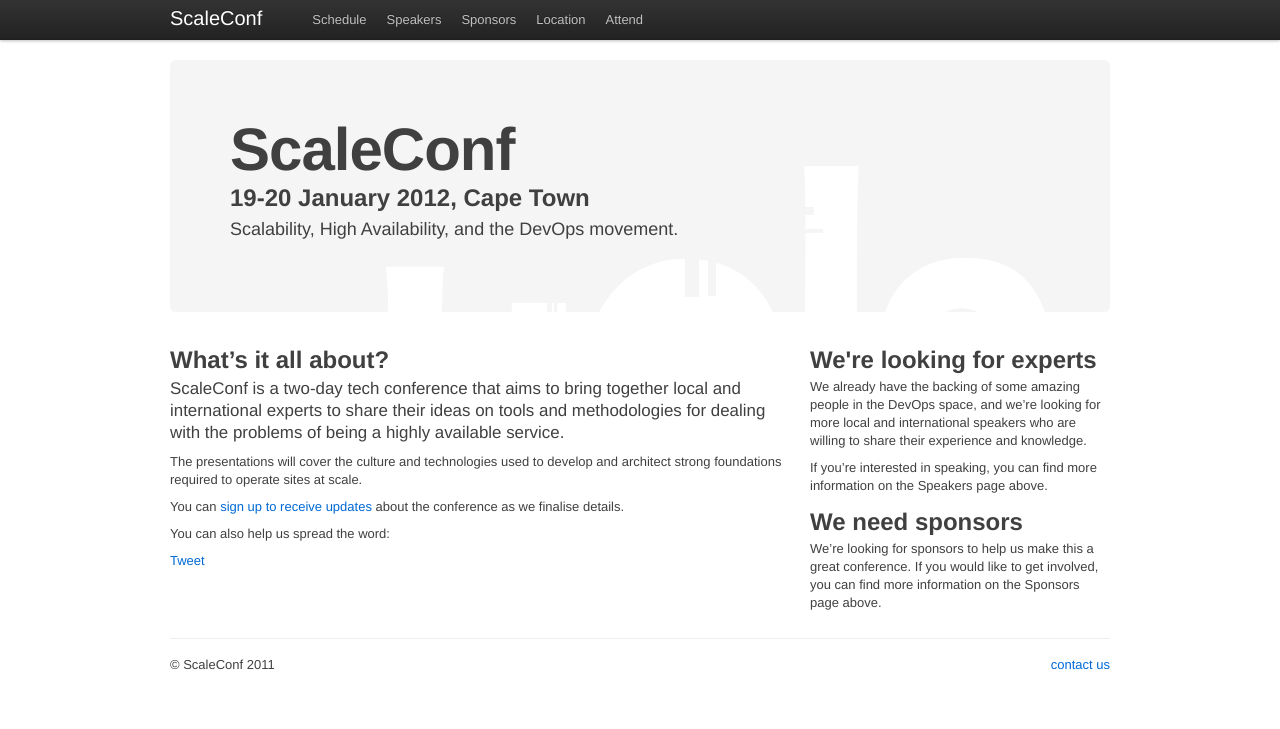
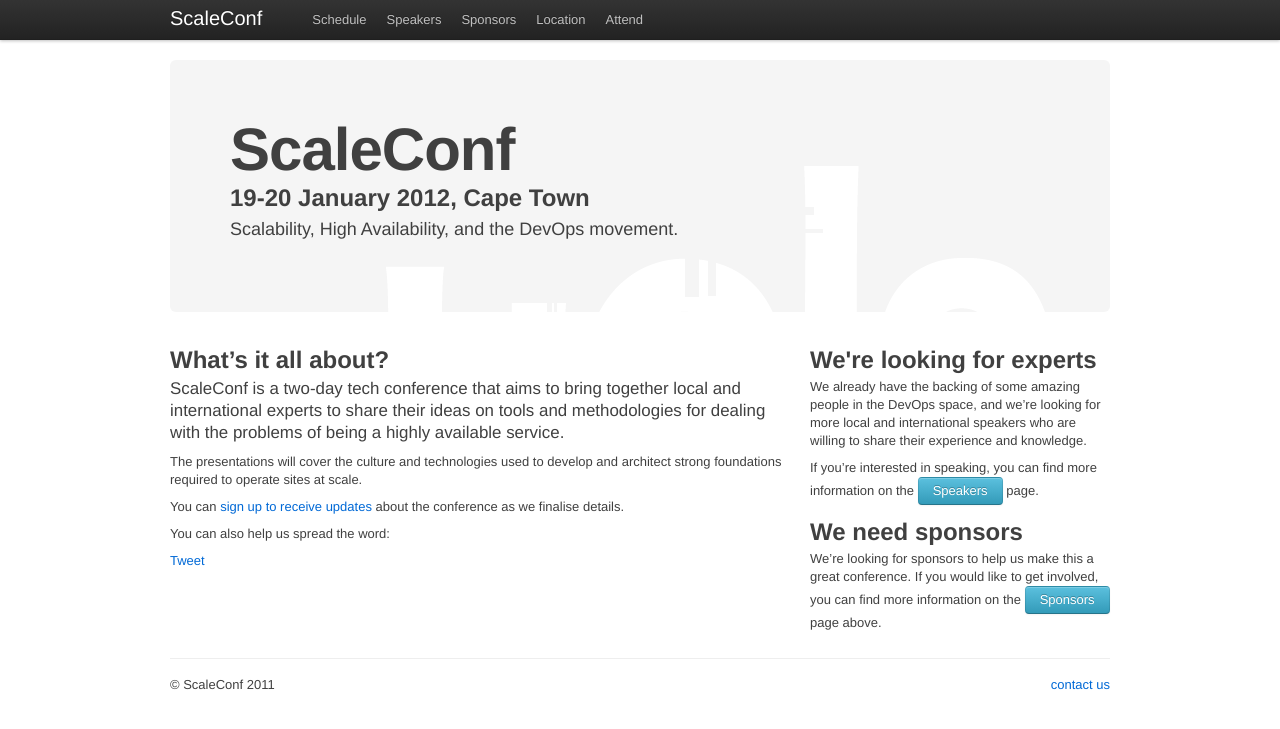
Before and after one commit to scaleconf/scaleconf.github.com, a Jekyll site: the page built from index.html, in a window 1280 px wide. Shown: the top 729 px of the page. Built offline with Jekyll 4.4.1, drawn with Linux system fonts in a browser that asks for light colours; Markdown is read by kramdown in place of the engine named in the settings; comment, search, counter and statistics services are not loaded.

Commit message:
Put the Speakers and Sponsors page links back in

```diff
--- a/index.html
+++ b/index.html
@@ -34,14 +34,13 @@ meta-description: Scaleconf is a web scalability conference about working and bu
                 their experience and knowledge.
           </p>
           <p>
-                If you&#8217;re interested in speaking, you can find more information on the Speakers page above.
+                If you&#8217;re interested in speaking, you can find more information on the <a class="btn info" href="/speakers">Speakers</a> page.
           </p>
-          <!-- p><a class="btn info" href="/speakers">Speaker Information</a></p -->
+
            <h2>We need sponsors</h2>
            <p>
-           We&#8217;re looking for sponsors to help us make this a great conference.  If you would like to get involved, you can find more information on the Sponsors page above.
+           We&#8217;re looking for sponsors to help us make this a great conference.  If you would like to get involved, you can find more information on the <a class="btn info" href="/sponsors">Sponsors</a> page above.
            </p>
-          <!-- p><a class="btn info" href="/sponsors">Sponsor Information</a></p -->
        </div>
 
       </div>
```
